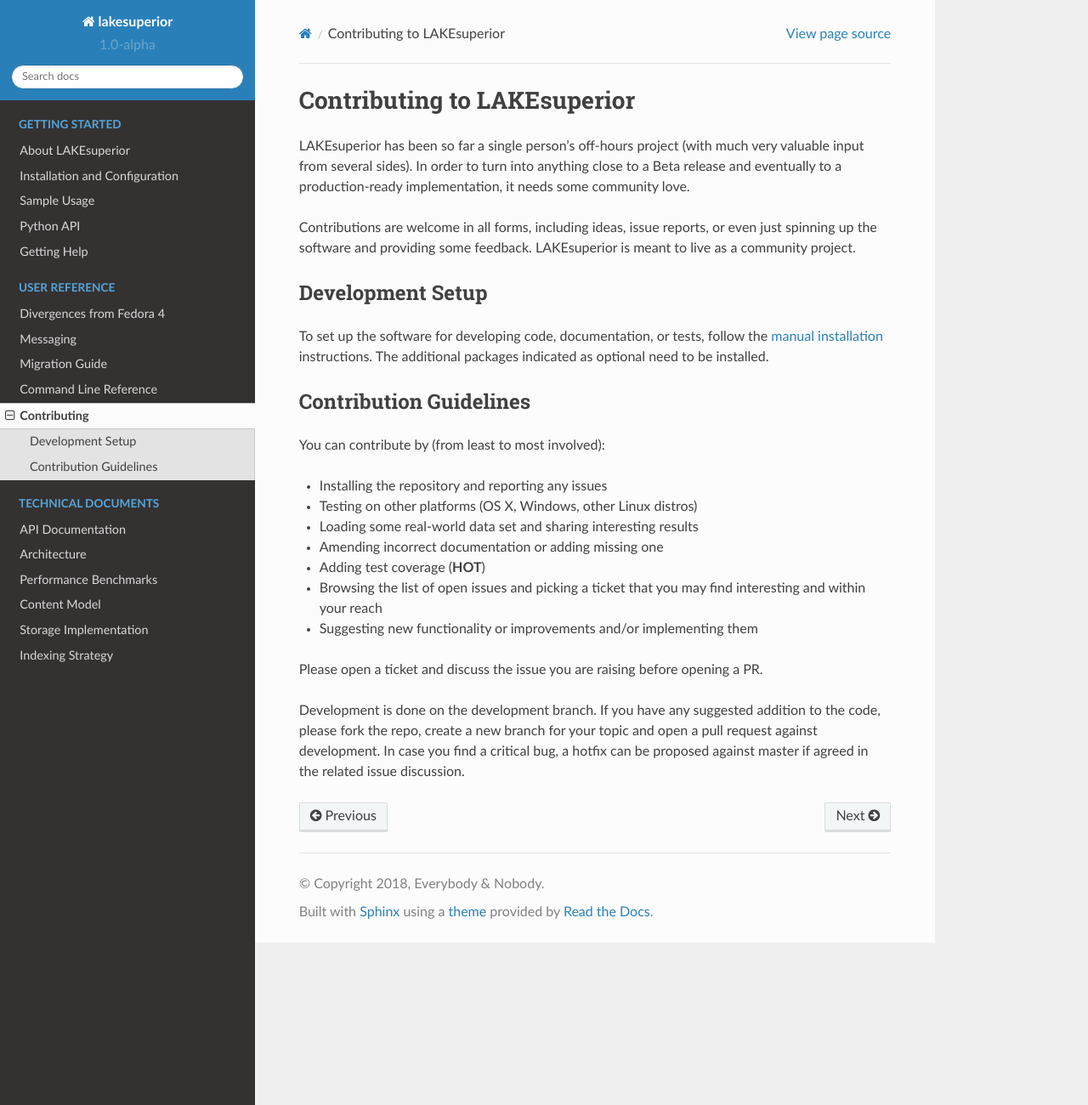
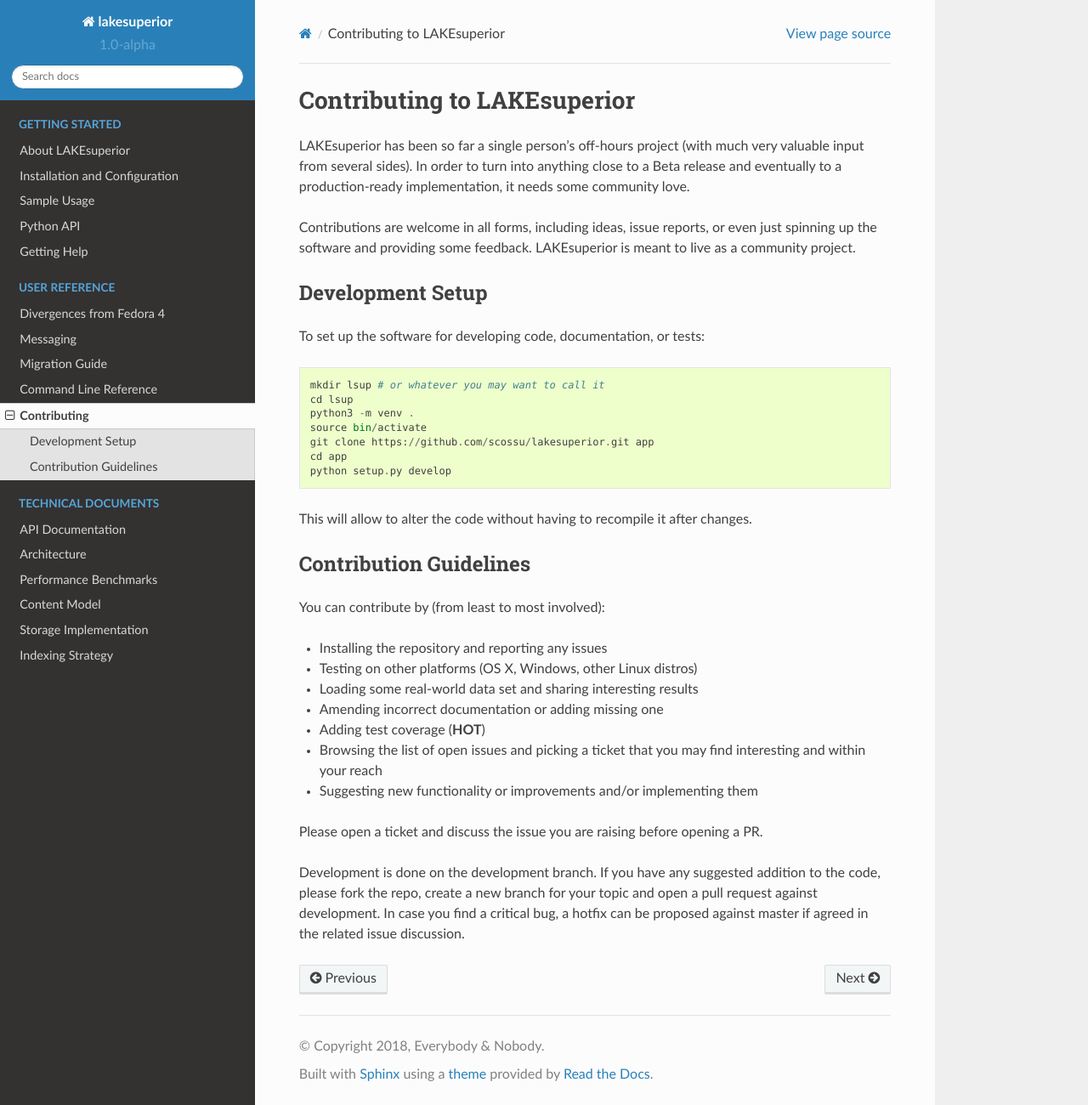
Before and after one commit to scossu/lakesuperior, a Sphinx documentation site: the page built from docs/contributing.rst, in a window 1280 px wide and 1300 px high. Shown: the whole window at 85% size. Built offline with Sphinx 7.4.7 and the Read the Docs theme 2.0.0, drawn with Linux system fonts in a browser that asks for light colours; formulas are drawn with MathJax 3.

Commit message:
More doc updates
* Only leave informational contents in README
* Update installation instructions

```diff
--- a/docs/contributing.rst
+++ b/docs/contributing.rst
@@ -10,12 +10,22 @@
 or even just spinning up the software and providing some feedback.
 LAKEsuperior is meant to live as a community project.
 
+.. _dev_setup:
+
 Development Setup
 -----------------
 
-To set up the software for developing code, documentation, or tests, follow the
-:ref:`manual installation <manual_install>` instructions.
-The additional packages indicated as optional need to be installed.
+To set up the software for developing code, documentation, or tests::
+
+    mkdir lsup # or whatever you may want to call it
+    cd lsup
+    python3 -m venv .
+    source bin/activate
+    git clone https://github.com/scossu/lakesuperior.git app
+    cd app
+    python setup.py develop
+
+This will allow to alter the code without having to recompile it after changes.
 
 Contribution Guidelines
 -----------------------
```
Also changed, not shown: README.rst (+35 -48 lines), docs/setup.rst (+6 -2 lines).
